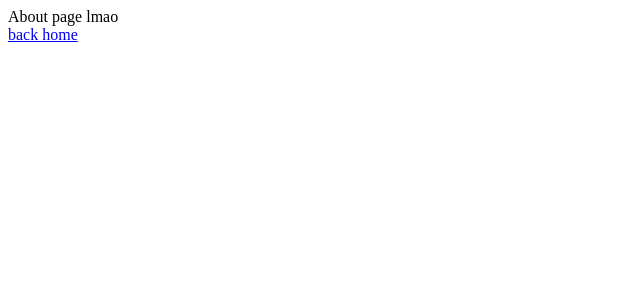
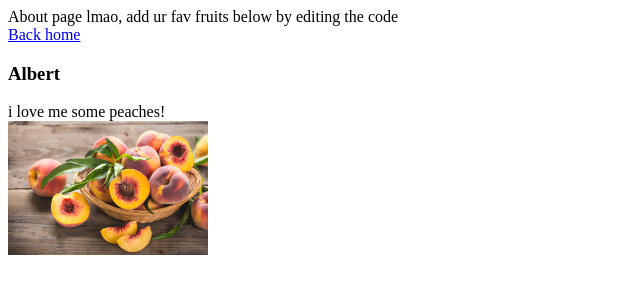
Before and after one commit to albTian/web-sp-21, a Gatsby site: page /about in a window 1280 px wide. Shown: the whole page, without its empty margins (0-640 px from the left). Built offline with nearby package versions, Linux system fonts and the light colour scheme; Gatsby itself is replaced by a stand-in of ours.

Commit message:
fruit check in place

```diff
--- a/package.json
+++ b/package.json
@@ -16,7 +16,8 @@
   "dependencies": {
     "gatsby": "^2.26.1",
     "react": "^16.12.0",
-    "react-dom": "^16.12.0"
+    "react-dom": "^16.12.0",
+    "sass": "^1.32.7"
   },
   "devDependencies": {
     "prettier": "2.2.1"
--- a/src/pages/about.js
+++ b/src/pages/about.js
@@ -1,11 +1,23 @@
 import React from "react"
 import { Link } from "gatsby"
+
+function FruitInfo(props) {
+    return (
+        <>
+            <h3>{props.name}</h3>
+            <div>{props.fruitName}</div>
+            <img src={props.fruitPic} width="200px" alt="put your fruit picture in /static/img/fruits"/>
+        </>
+    )
+}
 
 export default function AboutPage() {
     return (
         <>
-            <div>About page lmao</div>
-            <Link to="/">back home</Link>
+            <div>About page lmao, add ur fav fruits below by editing the code</div>
+            <Link to="/">Back home</Link>
+            {/* Add your fruits below! */}
+            <FruitInfo name="Albert" fruitName="i love me some peaches!" fruitPic="/img/fruits/peaches.jpg"/>
         </>
     )
 }
--- a/src/pages/index.js
+++ b/src/pages/index.js
@@ -1,10 +1,13 @@
 import React from "react"
 import { Link } from "gatsby"
+
+
 
 export default function Home() {
   return(
     <>
-      <div>albert ahah Hello world!</div>
+      <div>Hi web team! If you got here then nice :) </div>
+      <h3>add your name and favorite fruit to the about page</h3>
       <Link to="/about">to about page</Link>
     </>
   )
```
Also changed, not shown: src/pages/css/_homepage.scss (added), src/pages/css/about.scss (added), static/img/fruits/peaches.jpg (added), 2 other files.
